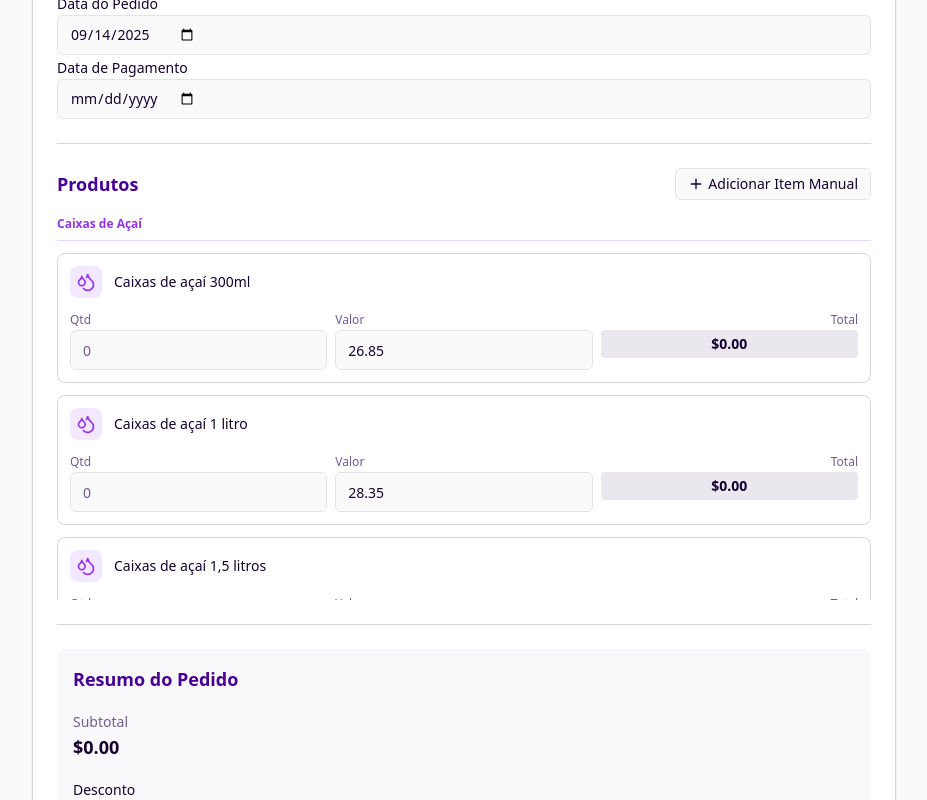
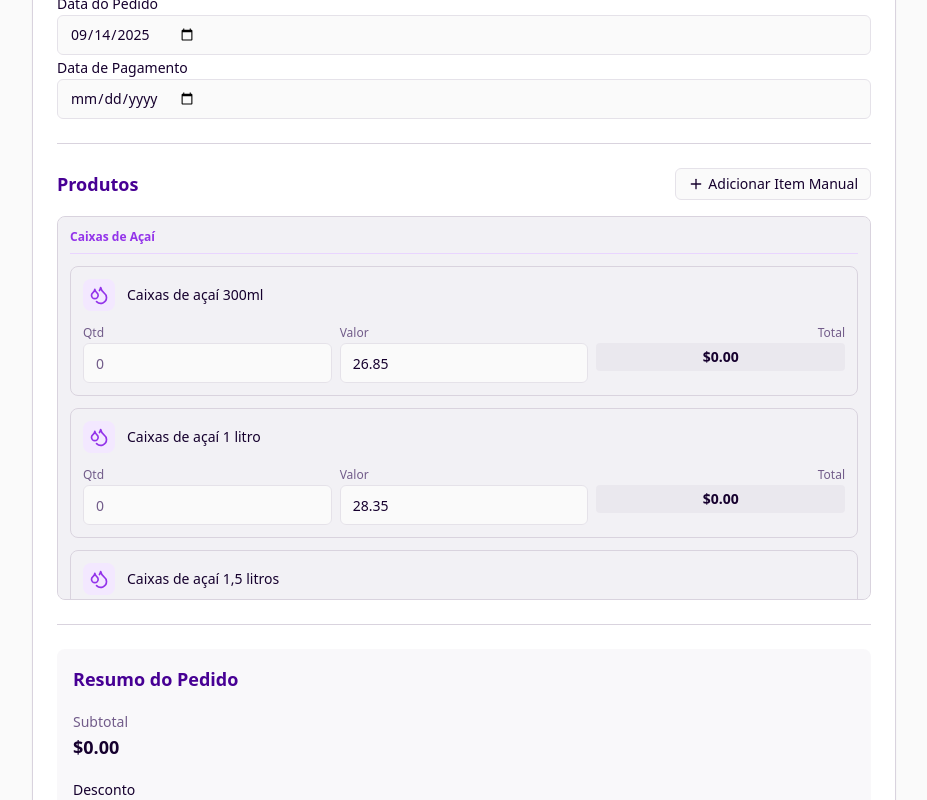
Before and after one commit to walter2161/cabral-invoice-builder, a React (Vite) app: page / in a window 1280 px wide. Shown: the part 574-1374 px from the top of the page, without its empty margins (176-1103 px from the left). Built offline with nearby package versions, Linux system fonts and the light colour scheme; the HTML template or start-up script is replaced by a standard one.

Commit message:
Adjust item list background

```diff
--- a/src/components/InvoiceGenerator.tsx
+++ b/src/components/InvoiceGenerator.tsx
@@ -546,7 +546,7 @@ const InvoiceGenerator: React.FC = () => {
                     </div>
                   )}
 
-                  <div className="space-y-3 md:space-y-6 max-h-96 md:max-h-96 overflow-y-auto">
+                  <div className="space-y-3 md:space-y-6 max-h-96 md:max-h-96 overflow-y-auto bg-muted/60 p-3 rounded-lg border">
                     {productCategories.map((category, categoryIndex) => (
                       <div key={categoryIndex} className="space-y-2 md:space-y-3">
                         <h4 className={`text-xs md:text-md font-semibold border-b pb-1 md:pb-2 ${getCategoryHeaderColor(category.name)}`}>
```
